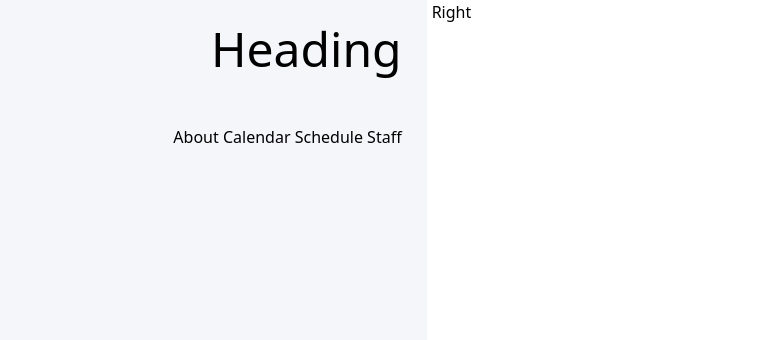
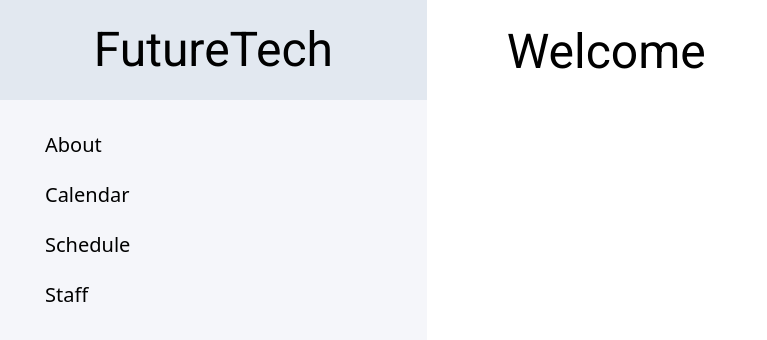
Before and after one commit to jazlan01/summer-at-lums, a website: page index.html in a window 1280 px wide. Shown: the whole page, without its empty margins (0-767 px from the left). Drawn offline with Linux system fonts and the light colour scheme.

Commit message:
Complete sidebar, added fonts

```diff
--- a/index.html
+++ b/index.html
@@ -5,23 +5,27 @@
   <meta name="viewport" content="width=device-width, initial-scale=1.0">
   <title>FutureTech@LUMS</title>
   <link rel="stylesheet" href="output.css">
+  <link href='https://fonts.googleapis.com/css?family=Roboto' rel='stylesheet'>
+
 </head>
 <body>
-
   <div class="w-screen h-screen margin-0 flex">
-    <div class="w-2/6 text-right bg-[#f5f6fa] pr-[25px] pt-[25px]">
-      <div class="h-[100px] w-full text-5xl">Heading</div>
-      <div>
+    <div class="w-2/6 text-center bg-[#f5f6fa]">
+      <button class="h-[100px] w-full text-5xl bg-transparent border-0 margin-0 hover:bg-slate-200 font-roboto">FutureTech</button>
+      <div class="leading-10 text-xl pr-[25px] pt-[25px] text-left pl-[35px]">
         <ul>
-          <a href="./src/about.html">About</a>
-          <a href="./src/calendar.html">Calendar</a>
-          <a href="./src/schedule.html">Schedule</a>
-          <a href="./src/staff.html">Staff</a>
+          <div class="h-[50px] hover:bg-slate-200 pl-[10px]" ><a href="./src/about.html">About</a></div>
+          <div class="h-[50px] hover:bg-slate-200 pl-[10px]" ><a href="./src/calendar.html">Calendar</a></div>
+          <div class="h-[50px] hover:bg-slate-200 pl-[10px]" ><a href="./src/schedule.html">Schedule</a></div>
+          <div class="h-[50px] hover:bg-slate-200 pl-[10px]" ><a href="./src/staff.html">Staff</a></div>
         </ul>
       </div>
     </div>
-    <div class="w-4/6 pl-[5px]">
-      Right
+    <div class="w-4/6 pl-20 pt-7">
+      <div class="text-5xl font-roboto">
+        Welcome
+      </div>
+      <div></div>
     </div>
   </div>
 </body>
--- a/styles.css
+++ b/styles.css
@@ -1,3 +1,4 @@
 @import "tailwindcss/base";
 @import "tailwindcss/components";
 @import "tailwindcss/utilities";
+@import url('https://fonts.googleapis.com/css?family=Roboto&display=swap');
--- a/tailwind.config.js
+++ b/tailwind.config.js
@@ -2,7 +2,11 @@
 module.exports = {
   content: ["./*.html", "./src/*.html"],
   theme: {
-    extend: {},
+    extend: {
+      fontFamily: {
+        'roboto' : 'Roboto, sans-serif',
+      }
+    },
   },
   plugins: [
     require("tailwindcss"),
```
Also changed, not shown: output.css.
